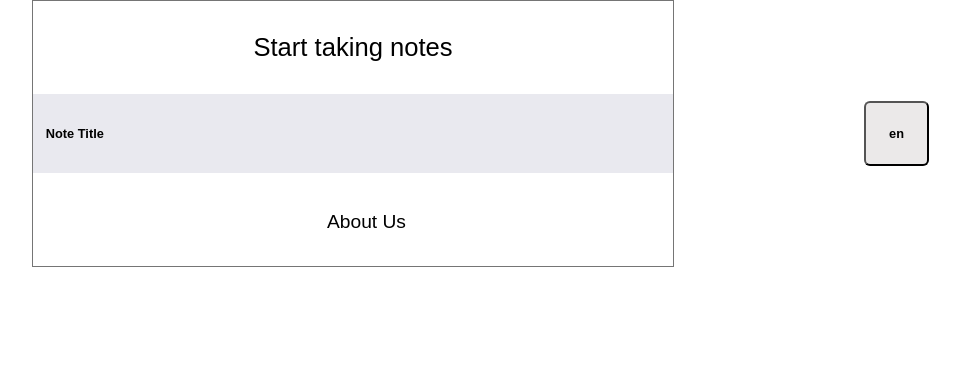
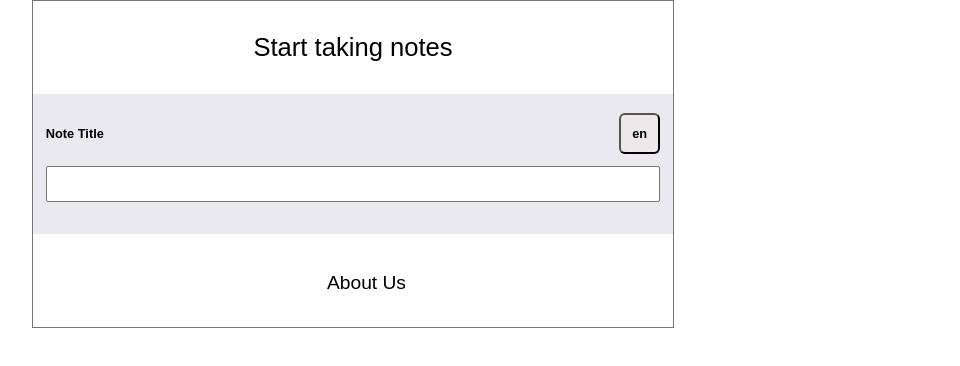
Before and after one commit to theSuiGenerisAakash/React-Notepad-Tutorial, a React (Create React App) app: page / in a window 1280 px wide. Shown: the top 366 px of the page, without its empty margins (287-1247 px from the left). Built offline with nearby package versions, Linux system fonts and the light colour scheme.

Commit message:
Added Task title Component

```diff
--- a/src/Container.css
+++ b/src/Container.css
@@ -7,4 +7,5 @@
   display: flex;
   flex-direction: row;
   flex-grow: 1;
+  position: relative;
 }
--- a/src/Container.js
+++ b/src/Container.js
@@ -2,6 +2,7 @@ import React from 'react';
 import './Container.css';
 import NoteTitle from './NoteTitle';
 import LangButton from './LangButton';
+import TasksTitle from './TasksTitle';
 
 export default class Container extends React.Component {
   render() {
@@ -11,6 +12,7 @@ export default class Container extends React.Component {
           <NoteTitle value="Note Title" />
           <LangButton value="en" />
         </div>
+        <TasksTitle />
       </div>
     );
   }
--- a/src/LangButton.css
+++ b/src/LangButton.css
@@ -6,5 +6,5 @@
   background-color: #EBE9E9;
   align-self: center;
   position: absolute;
-  right: 5%;
+  right: 0;
 }
--- /dev/null
+++ b/src/TasksTitle.css
@@ -0,0 +1,9 @@
+.taskstitle {
+  width: 100%;
+  margin-top: 4%;
+  font-size: 1.5vw;
+  padding: 0.5vw;
+  box-sizing: border-box;
+  border: 1px solid #757575;
+  border-radius: 2px;
+}
--- /dev/null
+++ b/src/TasksTitle.js
@@ -0,0 +1,10 @@
+import React from 'react';
+import './TasksTitle.css';
+
+export default class TasksTitle extends React.Component {
+  render() {
+    return (
+      <input type="text" className="taskstitle" />
+    );
+  }
+}
```
